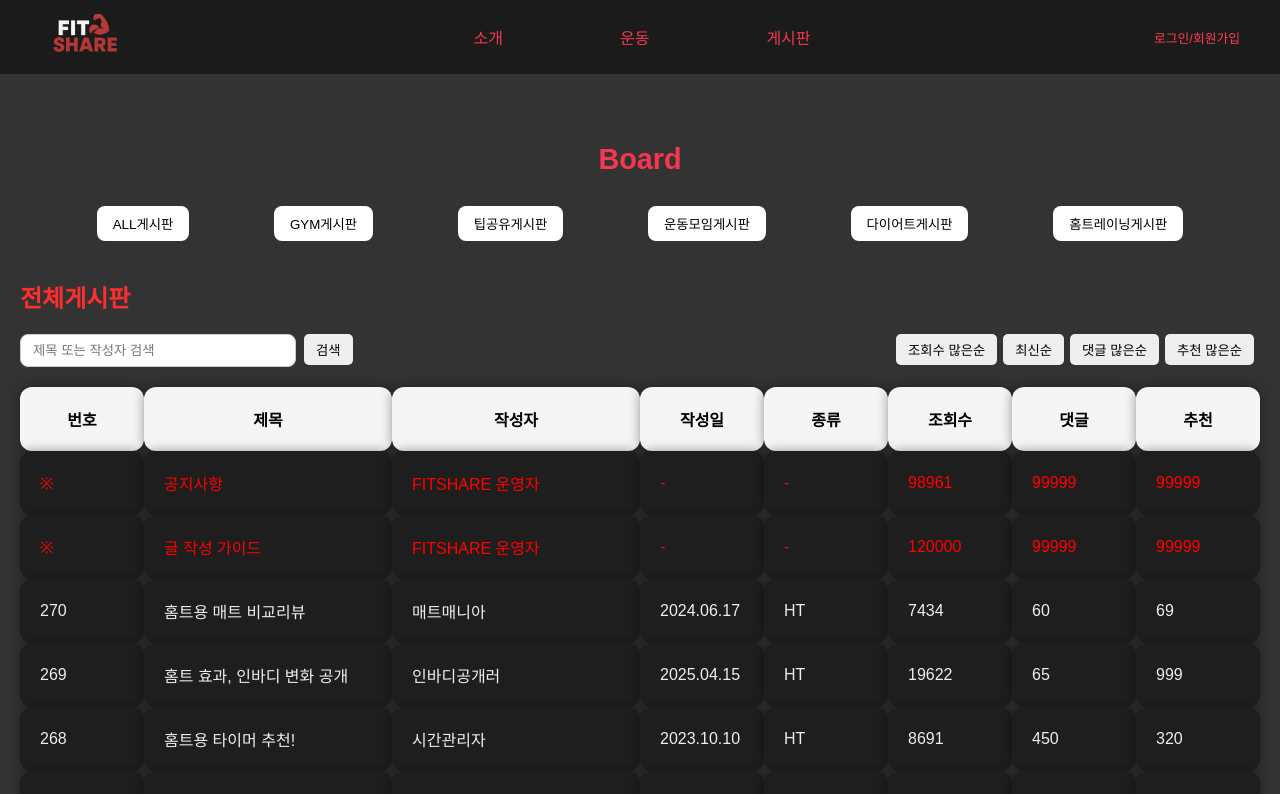
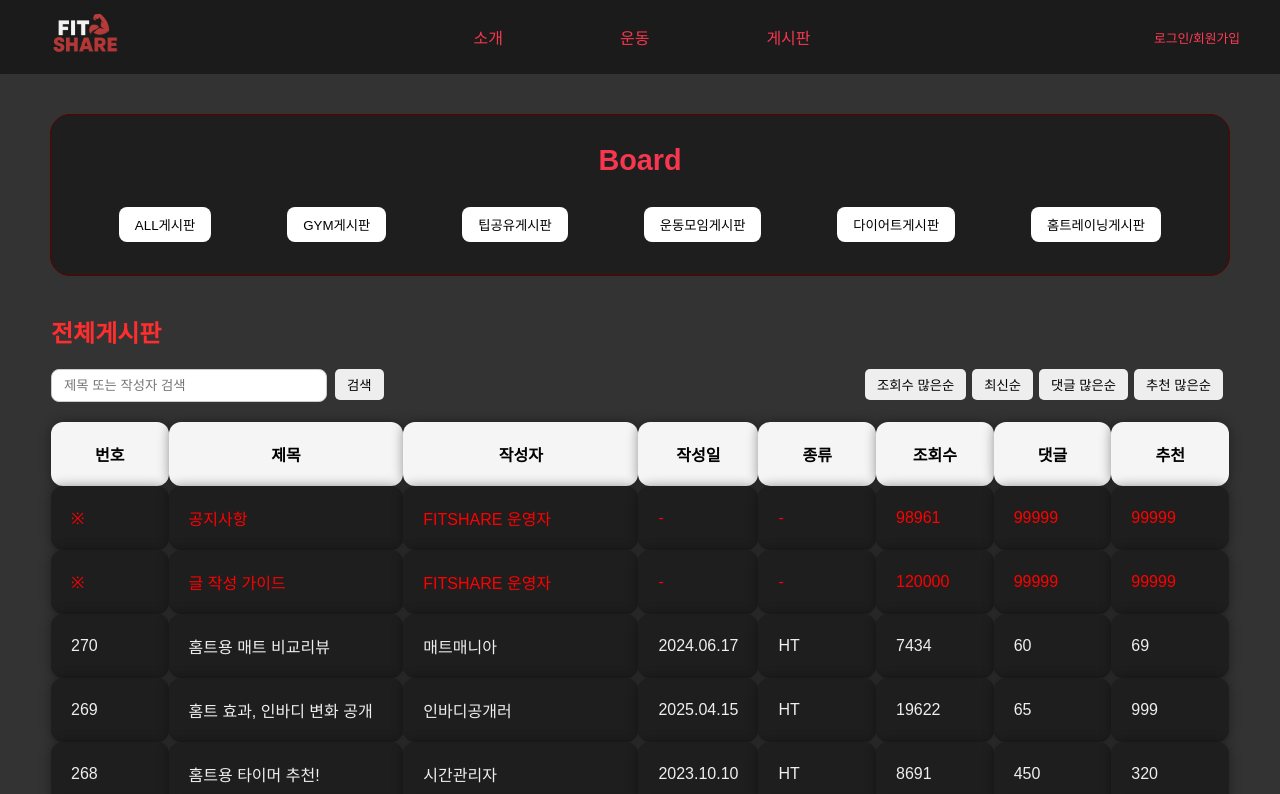
Before and after one commit to kang162002/fitshare, a React (Create React App) app: page /Board_all in a window 1280 px wide. Shown: the top 794 px of the page. Built offline with nearby package versions, Linux system fonts and the light colour scheme.

Commit message:
게시판 댓글 등록 조회수 추가

```diff
--- a/src/board/Board_all.css
+++ b/src/board/Board_all.css
@@ -8,7 +8,22 @@
     max-width: 1300px;
     margin: 0 auto;
 
+    display: flex;
+    flex-direction: column;
+    justify-content: center;
+    align-items: center;
+
 }
+
+.board-tag-section {
+    width: 95%;
+    height: 160px;
+    background-color: #1e1e1e;
+    border-radius: 20px;
+    border: 1px solid rgb(92, 0, 0);
+}
+
+
 
 /* 상단 제목 */
 .board-header h3 {
@@ -46,6 +61,10 @@
 .board-nav>button:focus {
     background-color: rgb(255, 94, 94);
     color: white;
+}
+
+.board-outer {
+    width: 95%;
 }
 
 /* 게시글 정렬 버튼 */
@@ -86,6 +105,7 @@
     box-shadow: 0 0 12px rgba(0, 0, 0, 0.4);
     transition: transform 0.2s ease, box-shadow 0.3s ease;
 
+    ;
 }
 
 
--- a/src/board/Board_all.js
+++ b/src/board/Board_all.js
@@ -102,9 +102,11 @@ export default function Board_all({posts, setPosts}) {
 
     return (
         <div className='board-body'>
+            <div className='board-tag-section'>
                 <div className='board-header' onClick={() => { setSelectedBoard("all"); setCurrentPage(1); }}>
                     <h3 style={{ fontWeight: 'bolder', cursor: 'pointer' }}>Board</h3>
                 </div>
+
 
                 <div className='board-nav'>
                     <button onClick={() => setSelectedBoard("all")}>ALL게시판</button>
@@ -114,7 +116,7 @@ export default function Board_all({posts, setPosts}) {
                     <button onClick={() => setSelectedBoard("diet")}>다이어트게시판</button>
                     <button onClick={() => setSelectedBoard("ht")}>홈트레이닝게시판</button>
                 </div>
-
+            </div>
             <div className='board-outer'>
                 <br />
                 <h2>{boardTitles[ selectedBoard ]}</h2>
@@ -211,14 +213,19 @@ export default function Board_all({posts, setPosts}) {
                                     setSelectedPost(post);
                                     setModalOpen(true);
                                 } else if (post.id === 78) {
+                                    post.views+=1;
                                     setShowTipModal(true);
                                 } else if (post.id === 3) {
+                                    post.views+=1;
                                     setShowTeamModal(true);
                                 } else if (post.id === 171) {
+                                    post.views+=1;
                                     setShowDietModal(true);
                                 } else if (post.id === 5) {
+                                    post.views+=1;
                                     setShowHtModal(true);
                                 } else {
+                                    post.views+=1;
                                     setSelectedPost(post);
                                     setShowPostModal(true);
                                 }
@@ -228,7 +235,6 @@ export default function Board_all({posts, setPosts}) {
 
                             }}
 
-
                             >
                                 <td>{post.id}</td>
                                 <td className='tr-cursor'>{post.title}</td>
@@ -236,7 +242,12 @@ export default function Board_all({posts, setPosts}) {
                                 <td>{post.date}</td>
                                 <td>{post.type}</td>
                                 <td>{post.views}</td>
-                                <td>{post.commentsCount || 0}</td>
+                                <td>{(() => {
+                                    const item = localStorage.getItem(post.id + "PostComment");
+                                    if (!item) return post.commentsCount;
+                                    const comments = JSON.parse(item);
+                                    return comments.length+post.commentsCount;
+                                })()}</td>
                                 <td>{post.likesCount || 0}</td>
                             </tr>
                         ))}
--- a/src/board/PostModal.js
+++ b/src/board/PostModal.js
@@ -7,6 +7,7 @@ function PostModal({ closeModal ,post }) {
         const [liked, setLiked] = useState(false);
         const [comments, setComments] = useState([]);
         const [commentInput, setCommentInput] = useState("");
+        const [commentCnt, setCommentCnt] = useState(post.commentsCount);
 
         useEffect(() => {
             setViews((prev) => prev +1);
@@ -27,6 +28,7 @@ function PostModal({ closeModal ,post }) {
             const newComments = [...comments, {id:Date.now(), text: commentInput}];
             setComments(newComments);
             setCommentInput("");
+            setCommentCnt(commentCnt+1);
             localStorage.setItem(post.id +"PostComment", JSON.stringify(newComments));
         };
 
```
Lines whose indentation alone changed are shown as unchanged.
